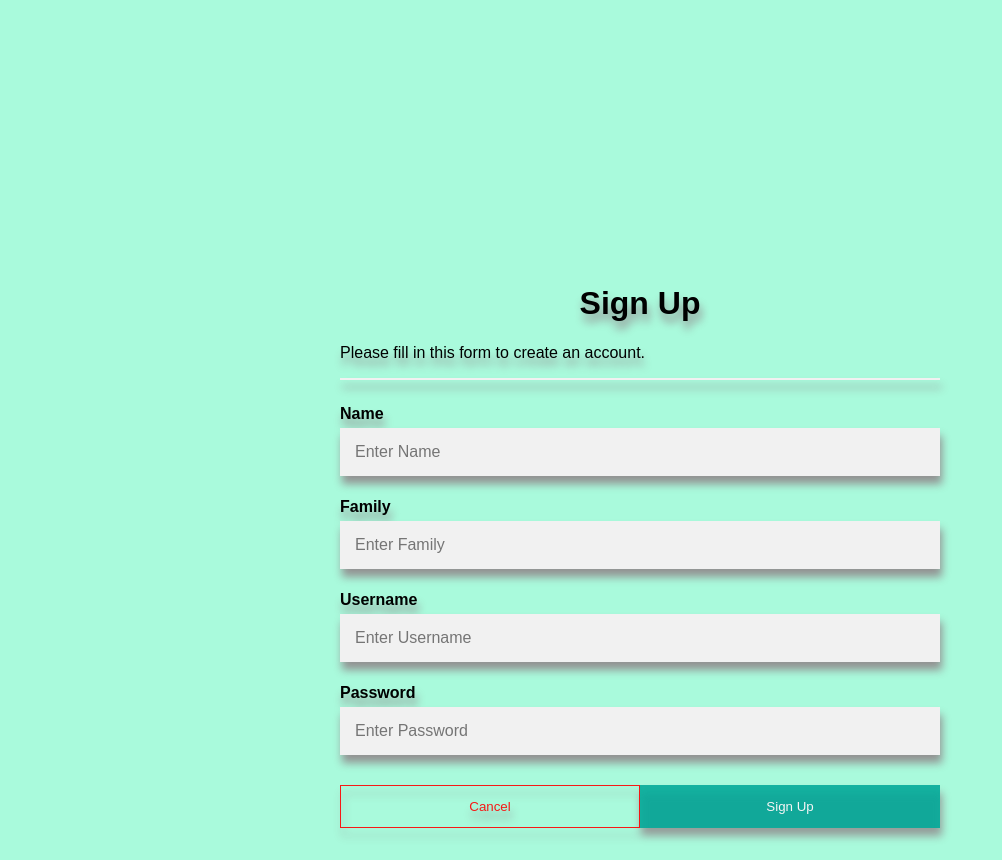
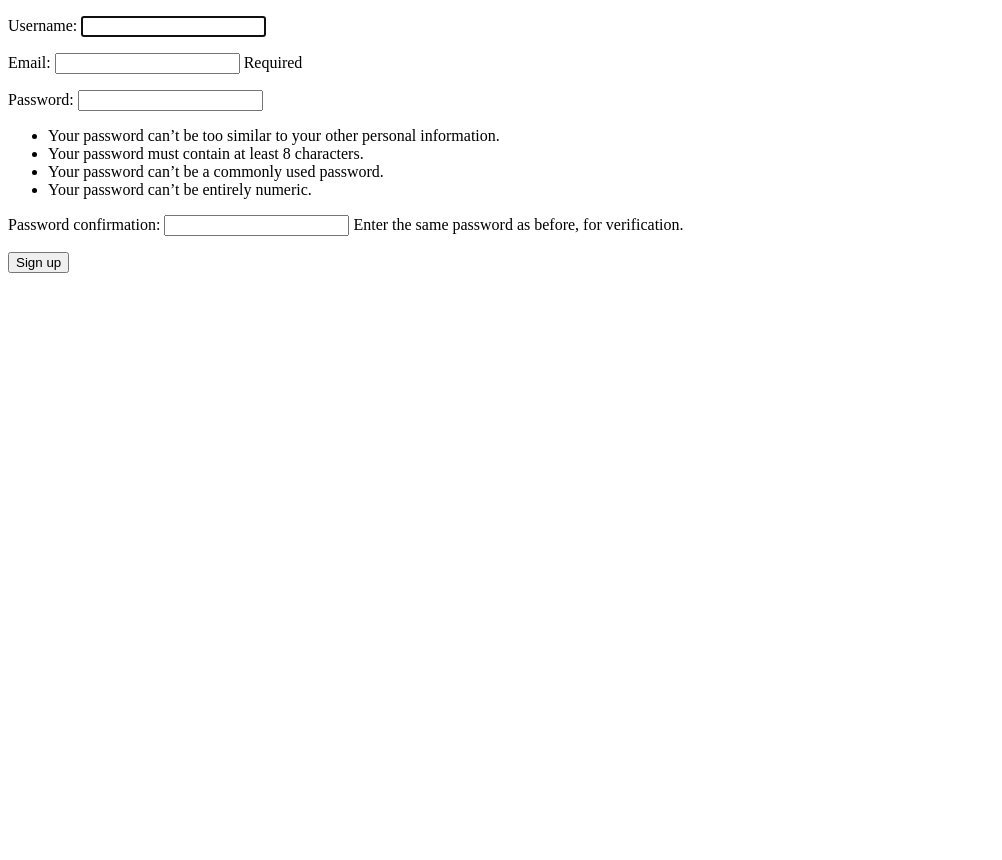
Before and after one commit to dev-farhadi/jobsClub, a Django app: page /jobs/signup/ in a window 1280 px wide. Shown: the whole page, without its empty margins (0-1002 px from the left). After the commit the page ends 273 px from the top, so only its background shows below. Run offline with Django 5.2, Linux system fonts and the light colour scheme.

Commit message:
im lost in django :)

```diff
--- /dev/null
+++ b/JobsApp/forms.py
@@ -0,0 +1,10 @@
+from django import forms
+from django.contrib.auth.forms import UserCreationForm
+from JobsApp.models import CustomUser
+
+class SignupForm(UserCreationForm):
+    email = forms.EmailField(max_length=200, help_text='Required')
+
+    class Meta:
+        model = CustomUser
+        fields = ('id','username', 'email', 'password1', 'password2')
--- a/JobsApp/models.py
+++ b/JobsApp/models.py
@@ -1,14 +1,11 @@
+from django.contrib.auth.models import AbstractUser
+from django.contrib.auth import get_user_model
 from django.db import models
 
-class User(models.Model):
+class CustomUser(AbstractUser):
+    # add any custom fields here
     id = models.AutoField(primary_key=True)
-    name = models.CharField(max_length=100)
-    family = models.CharField(max_length=100)
-    username = models.CharField(max_length=100)
-    password = models.CharField(max_length=100)
+    username = models.CharField(max_length=255)
+    password = models.CharField(max_length=50)
 
-
-
-    class Meta:
-        app_label = 'JobsApp'
-# Create your models here.
+User = get_user_model()
--- a/JobsApp/templates/signup.html
+++ b/JobsApp/templates/signup.html
@@ -3,124 +3,11 @@
     <head>
 
     </head>
-    <style>
-        body {font-family: Arial, Helvetica, sans-serif; background-color: #a9fadc;}
-        * {box-sizing: border-box}
-
-        /* Full-width input fields */
-        input[type=text], input[type=password] {
-          width: 100%;
-          padding: 15px;
-          margin: 5px 0 22px 0;
-          display: inline-block;
-          border: none;
-          background: #f1f1f1;
-          font-size: medium;
-        }
-
-        input[type=text]:focus, input[type=password]:focus {
-          background-color: #ddd;
-          outline: none;
-        }
-
-        hr {
-          border: 1px solid #f1f1f1;
-          margin-bottom: 25px;
-        }
-
-        /* Set a style for all buttons */
-        button {
-          background-color: #04aa99;
-          color: white;
-          padding: 14px 20px;
-          margin: 8px 0;
-          border: none;
-          cursor: pointer;
-          width: 100%;
-          opacity: 0.9;
-        }
-
-        button:hover {
-          opacity:1;
-        }
-
-        /* Extra styles for the cancel button */
-        .cancelbtn {
-          border: solid 1px red;
-          color: red;
-          padding: 13px 20px;
-          background-color: #ffffff00;
-        }
-
-        .cancelbtn:hover {
-          background-color: rgb(255, 174, 174);
-        }
-
-        /* Float cancel and signup buttons and add an equal width */
-        .cancelbtn, .signupbtn {
-          float: left;
-          width: 50%;
-        }
-
-        /* Add padding to container elements */
-        .container {
-          padding: 16px;
-        }
-
-        /* Clear floats */
-        .clearfix::after {
-          content: "";
-          clear: both;
-          display: table;
-        }
-        form {
-            width: 50%;
-            padding-top: 15rem;
-            filter: drop-shadow(2px 8px 4px #929292);
-
-        }
-
-        .sign{
-            display: flex; justify-content: center;
-        }
-        /* Change styles for cancel button and signup button on extra small screens */
-        @media screen and (max-width: 300px) {
-          .cancelbtn, .signupbtn {
-             width: 100%;
-          }
-        }
-        </style>
-    <body>
-        <div class="sign">
-            <form method="post" action="{% url 'signup' %}">
-            {% csrf_token %}
-            <div class="container">
-                <h1 style="display: flex; justify-content: center;">Sign Up</h1>
-                <p>Please fill in this form to create an account.</p>
-                <hr>
-
-                <label for="name"><b>Name</b></label>
-                <input type="text" placeholder="Enter Name" name="name" >
-
-                <label for="family"><b>Family</b></label>
-                <input type="text" placeholder="Enter Family" name="family" >
-
-                <label for="username"><b>Username</b></label>
-                {%if error%}
-                <span style="color: red;">{{error}}</span>
-                {%endif%}
-                <input type="text" placeholder="Enter Username" name="username" >
-
-                <label for="password"><b>Password</b></label>
-                <input type="password" placeholder="Enter Password" name="password" >
-
-                <div class="clearfix">
-                  <button type="button" class="cancelbtn">Cancel</button>
-                  <button type="submit" class="signupbtn">Sign Up</button>
-                </div>
-              </div>
-        </form>
-    </div>
-
-    </body>
+   <body>
+    <form method="post">
+        {% csrf_token %}
+        {{ form.as_p }}
+        <button type="submit">Sign up</button>
+    </form>
+   </body>
 </html>
--- a/JobsApp/views.py
+++ b/JobsApp/views.py
@@ -1,28 +1,20 @@
 from django.shortcuts import render, redirect
-from .models import User
 from django.http import HttpResponse
 from django.template import loader
 from django.contrib.auth import authenticate, login
+from django.contrib.auth import login
+from .forms import SignupForm
 
 def signup(request):
     if request.method == 'POST':
-        name = request.POST['name']
-        family = request.POST['family']
-        username = request.POST['username']
-        password = request.POST['password']
-
-        if User.objects.filter(username=username).exists():
-           template= loader.get_template('signup.html')
-           context = {
-              'error': 'Username Exist!'
-           }
-           return HttpResponse(template.render(context, request))
-        else:
-         user = User(username=username, password=password, name=name, family=family)
-         user.save()
-         return redirect('login') # Redirect to a login page
-
-    return render(request, 'signup.html')
+        form = SignupForm(request.POST)
+        if form.is_valid():
+            user = form.save()
+            login(request, user)
+            return redirect('home')
+    else:
+        form = SignupForm()
+    return render(request, 'signup.html', {'form': form})
 
 def home(request):
   template = loader.get_template('home.html')
@@ -32,17 +24,8 @@ def home(request):
 def login(request):
     username = request.POST["username"]
     password = request.POST["password"]
+    user = authenticate(request, username=username, password=password)
 
-    if User.objects.filter(username=username, password=password).exists():
-
-      user = authenticate(request, username=username, password=password)
-
-      if user is not None:
-        login(request, user)
-        return redirect('home')
-    else:
-       template = loader.get_template('login.html')
-       context = {
-              'error': 'Username or password is wrong!'
-           }
-    return HttpResponse(template.render(context, request))
+    if user is not None:
+      login(request, user)
+      return redirect('home')
```
